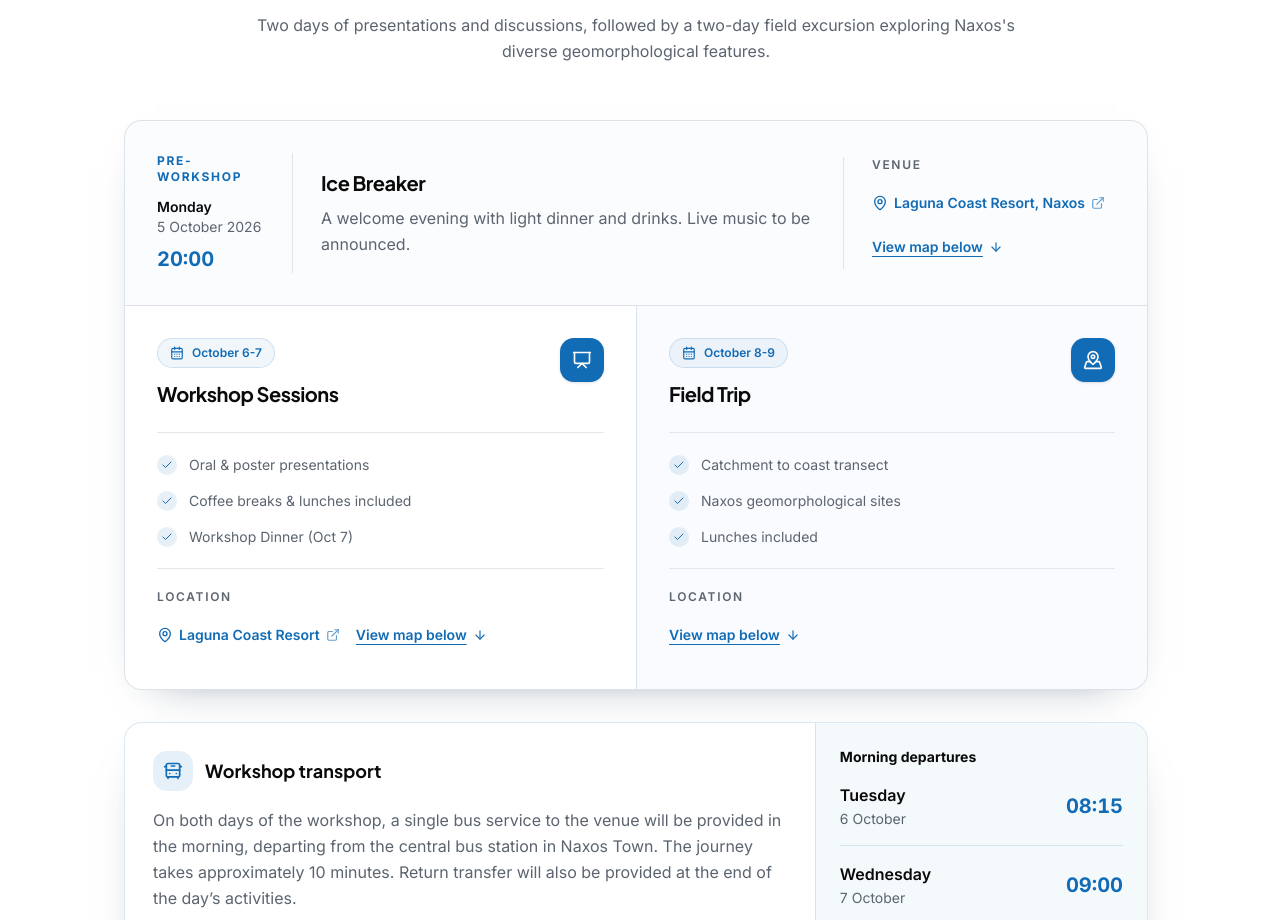
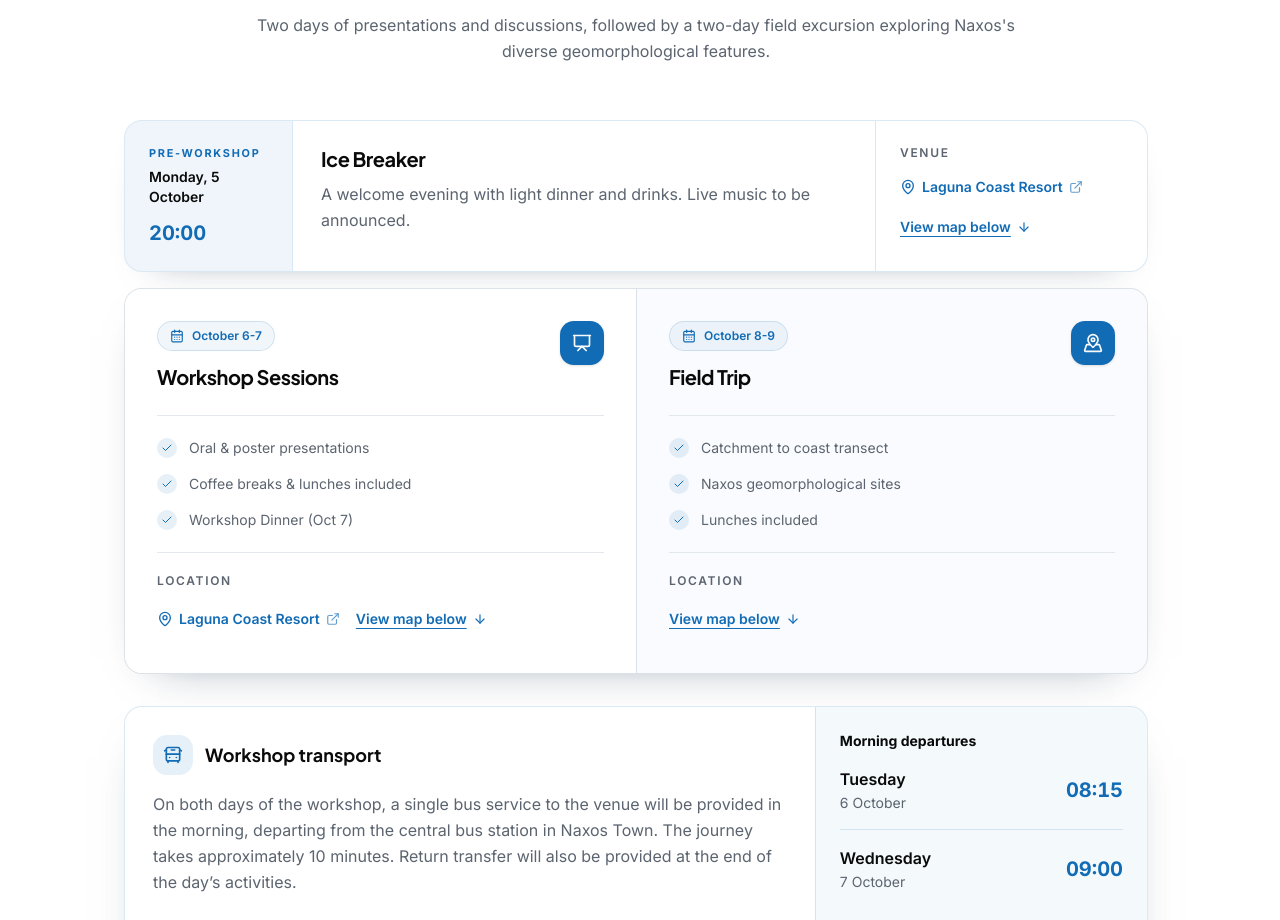
Before and after one commit to uoa-gr/denuchange, a React (Vite) app in the folder website/: page / in a window 1280 px wide. Shown: the part 2199-3119 px from the top of the page. Built offline with nearby package versions, Linux system fonts and the light colour scheme; no server answers.

Commit message:
Polish pre-workshop event card

```diff
--- a/website/src/components/sections/Program.tsx
+++ b/website/src/components/sections/Program.tsx
@@ -64,42 +64,42 @@ export function Program() {
           </p>
         </div>
 
-        <ol
-          aria-label="Workshop schedule"
-          className="mx-auto grid max-w-5xl overflow-hidden rounded-2xl border border-border/90 bg-card shadow-[0_16px_44px_-32px_rgba(15,42,68,0.6)] lg:grid-cols-2"
+        <article
+          id="ice-breaker"
+          aria-labelledby="ice-breaker-heading"
+          className="mx-auto mb-4 max-w-5xl scroll-mt-24 overflow-hidden rounded-2xl border border-primary/15 bg-card shadow-[0_14px_38px_-32px_rgba(15,42,68,0.65)]"
         >
-          <li
-            id="ice-breaker"
-            className="scroll-mt-24 border-b border-border/90 bg-secondary/30 p-6 sm:p-8 lg:col-span-2"
-          >
-            <div className="grid gap-5 md:grid-cols-[8.5rem_minmax(0,1fr)] md:gap-7 lg:grid-cols-[8.5rem_minmax(0,1fr)_17rem] lg:items-center">
-              <div className="border-b border-border/80 pb-5 md:border-b-0 md:border-r md:pb-0 md:pr-7">
-                <p className="text-xs font-bold uppercase tracking-[0.14em] text-primary">Pre-workshop</p>
-                <p className="mt-3 text-sm font-semibold text-foreground">Monday</p>
-                <p className="text-sm text-muted-foreground">5 October 2026</p>
-                <time dateTime="2026-10-05T20:00" className="mt-2 block text-xl font-bold tabular-nums text-primary">
+          <div className="grid md:grid-cols-[10.5rem_minmax(0,1fr)] lg:grid-cols-[10.5rem_minmax(0,1fr)_17rem]">
+            <div className="flex items-center justify-between gap-5 border-b border-primary/10 bg-primary/[0.065] px-5 py-4 md:block md:border-b-0 md:border-r md:px-6 md:py-6">
+              <div>
+                <p className="text-[0.68rem] font-bold uppercase tracking-[0.16em] text-primary">Pre-workshop</p>
+                <p className="mt-1.5 text-sm font-semibold text-foreground">Monday, 5 October</p>
+              </div>
+              <time dateTime="2026-10-05T20:00" className="text-xl font-bold tabular-nums text-primary md:mt-3 md:block">
                 20:00
               </time>
             </div>
 
-              <div>
-                <h3 className="text-xl font-bold tracking-tight text-foreground">Ice Breaker</h3>
+            <div className="px-5 py-5 sm:px-6 md:py-6 lg:px-7">
+              <h3 id="ice-breaker-heading" className="text-xl font-bold tracking-tight text-foreground">
+                Ice Breaker
+              </h3>
               <p className="mt-2 max-w-2xl text-sm leading-relaxed text-muted-foreground sm:text-base">
                 A welcome evening with light dinner and drinks. Live music to be announced.
               </p>
             </div>
 
-              <div className="border-t border-border/80 pt-5 md:col-span-2 lg:col-span-1 lg:border-l lg:border-t-0 lg:pl-7 lg:pt-0">
+            <div className="border-t border-border/80 px-5 py-5 sm:px-6 md:col-span-2 lg:col-span-1 lg:border-l lg:border-t-0 lg:py-6">
               <p className="text-xs font-semibold uppercase tracking-[0.14em] text-muted-foreground">Venue</p>
-                <div className="mt-2 flex flex-wrap items-center gap-x-4 gap-y-0">
+              <div className="mt-1.5 flex flex-wrap items-center gap-x-4 gap-y-0">
                 <a
                   href={iceBreakerLocationUrl}
                   target="_blank"
                   rel="noopener noreferrer"
-                    className="group inline-flex min-h-11 items-center gap-1.5 rounded-sm text-sm font-semibold text-primary underline-offset-4 hover:underline focus-visible:outline-none focus-visible:ring-2 focus-visible:ring-ring focus-visible:ring-offset-2"
+                  className="group inline-flex min-h-10 items-center gap-1.5 rounded-sm text-sm font-semibold text-primary underline-offset-4 hover:underline focus-visible:outline-none focus-visible:ring-2 focus-visible:ring-ring focus-visible:ring-offset-2"
                 >
                   <MapPin className="h-4 w-4 shrink-0" aria-hidden="true" />
-                    <span>Laguna Coast Resort, Naxos</span>
+                  <span>Laguna Coast Resort</span>
                   <ExternalLink
                     className="h-3.5 w-3.5 shrink-0 opacity-65 transition-transform group-hover:-translate-y-0.5 group-hover:translate-x-0.5"
                     aria-hidden="true"
@@ -107,7 +107,7 @@ export function Program() {
                 </a>
                 <a
                   href="#travel-map"
-                    className="group inline-flex min-h-11 items-center gap-1.5 rounded-sm text-sm font-semibold text-primary underline decoration-primary underline-offset-4 hover:decoration-2 focus-visible:outline-none focus-visible:ring-2 focus-visible:ring-ring focus-visible:ring-offset-2"
+                  className="group inline-flex min-h-10 items-center gap-1.5 rounded-sm text-sm font-semibold text-primary underline decoration-primary underline-offset-4 hover:decoration-2 focus-visible:outline-none focus-visible:ring-2 focus-visible:ring-ring focus-visible:ring-offset-2"
                 >
                   View map below
                   <ArrowDown
@@ -118,7 +118,12 @@ export function Program() {
               </div>
             </div>
           </div>
-          </li>
+        </article>
+
+        <ol
+          aria-label="Workshop schedule"
+          className="mx-auto grid max-w-5xl overflow-hidden rounded-2xl border border-border/90 bg-card shadow-[0_16px_44px_-32px_rgba(15,42,68,0.6)] lg:grid-cols-2"
+        >
 
           {schedule.map((item, index) => (
             <li
```
Lines whose indentation alone changed are shown as unchanged.
